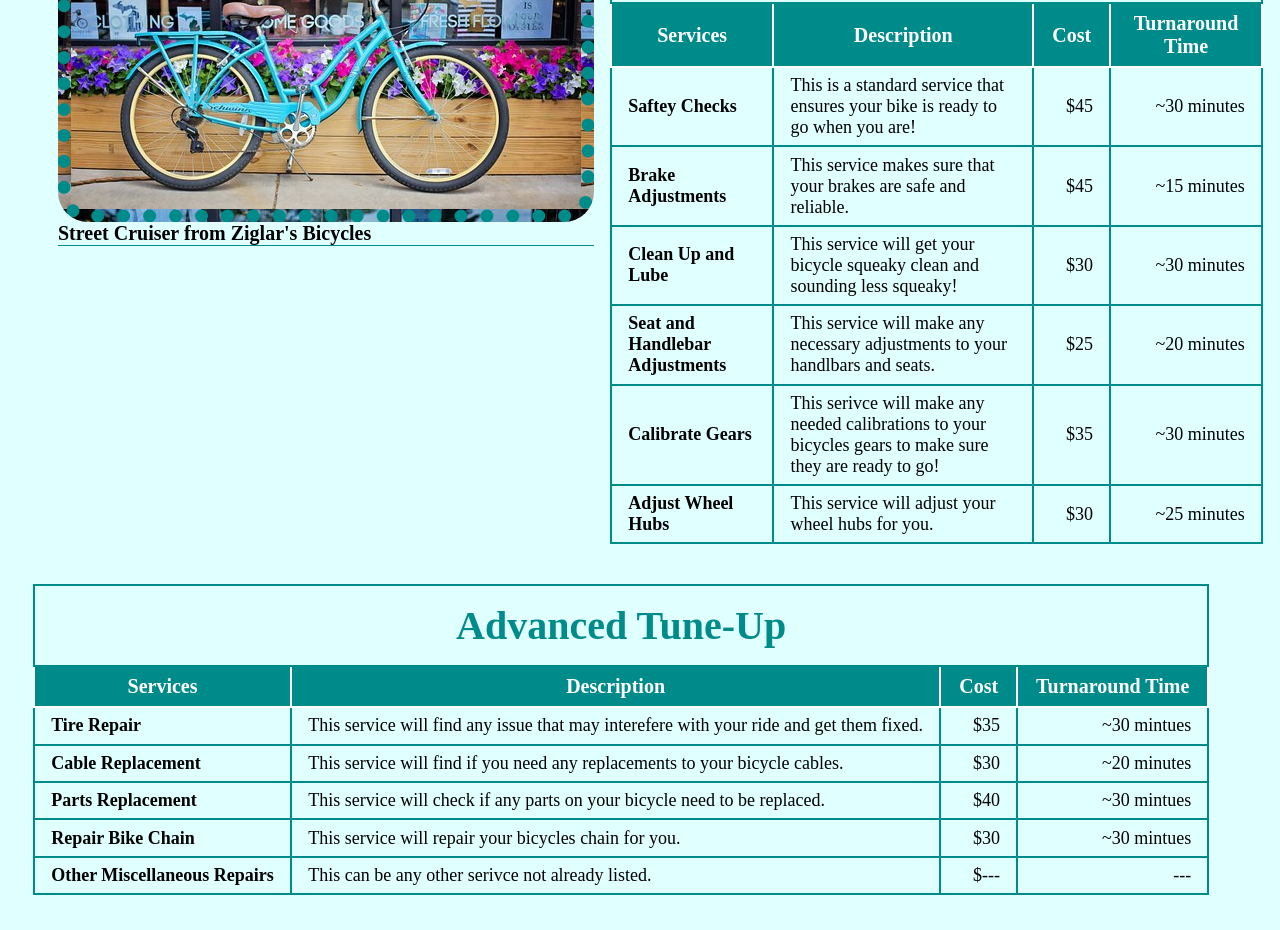
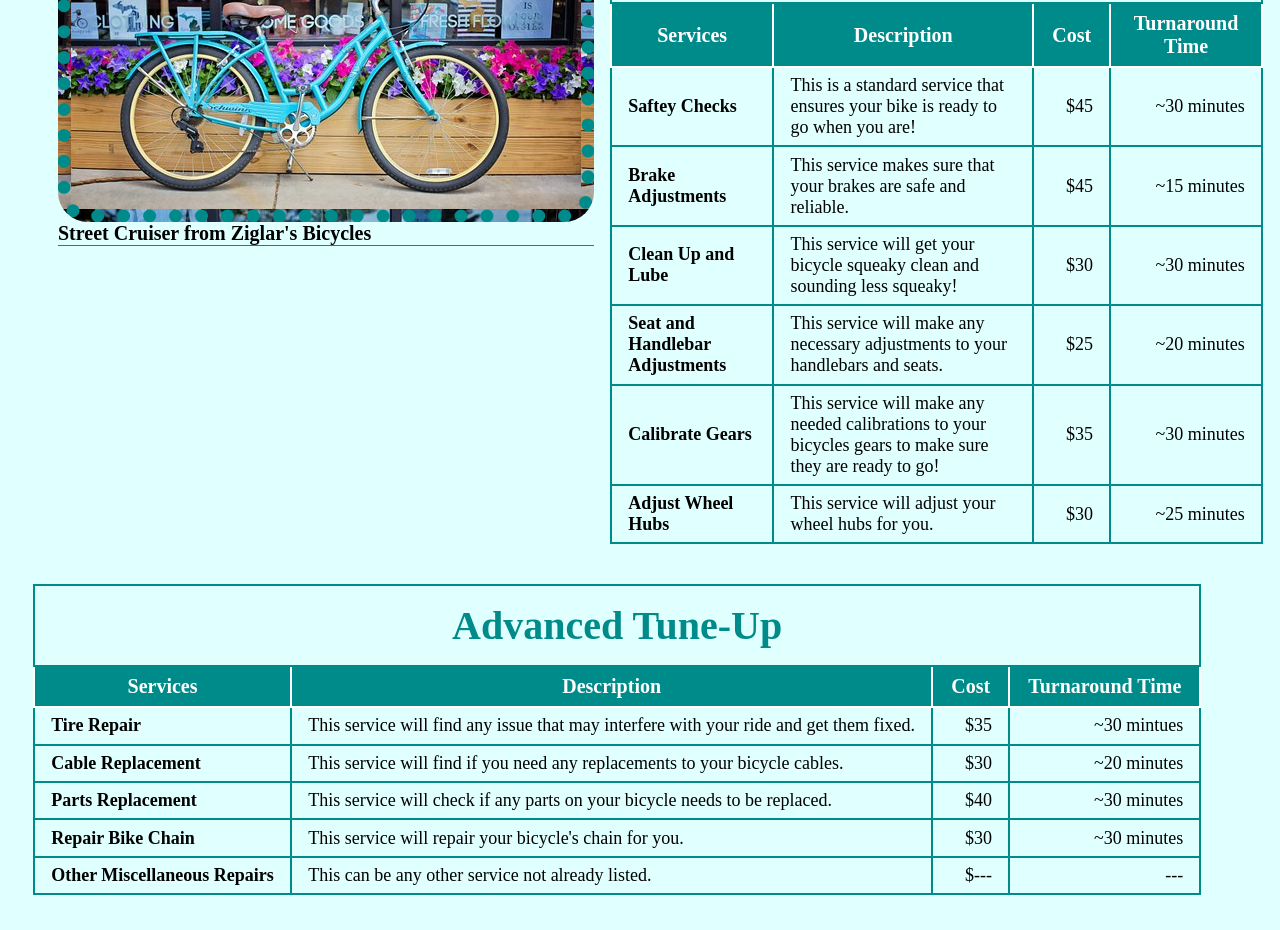
Before and after one commit to kziglar/kziglar.github.io, a plain HTML site: page services.htm in a window 1280 px wide. Shown: the part 186-1116 px from the top of the page. Drawn offline with nearby package versions, Linux system fonts and the light colour scheme.

Commit message:
Update services.htm

```diff
--- a/services.htm
+++ b/services.htm
@@ -95,14 +95,14 @@ Tested: March 24, 2022, Passed on Chrome and Microsoft Edge browsers.
 
             <tr>
                 <td class = "leftbold">Seat and Handlebar Adjustments</td>
-                <td class = "left">This service will make any necessary adjustments to your handlbars and seats.</td>
+                <td class = "left">This service will make any necessary adjustments to your handlebars and seats.</td>
                 <td>$25</td>
                 <td>~20 minutes</td>
             </tr>
 
             <tr>
                 <td class = "leftbold">Calibrate Gears</td>
-                <td class = "left">This serivce will make any needed calibrations to your bicycles gears to make sure they are ready to go!</td>
+                <td class = "left">This service will make any needed calibrations to your bicycles gears to make sure they are ready to go!</td>
                 <td>$35</td>
                 <td>~30 minutes</td>
             </tr>
@@ -137,7 +137,7 @@ Tested: March 24, 2022, Passed on Chrome and Microsoft Edge browsers.
 
             <tr>
                 <td class = "leftbold">Tire Repair</td>
-                <td class = "left">This service will find any issue that may interefere with your ride and get them fixed.</td>
+                <td class = "left">This service will find any issue that may interfere with your ride and get them fixed.</td>
                 <td>$35</td>
                 <td>~30 mintues</td>
             </tr>
@@ -151,21 +151,21 @@ Tested: March 24, 2022, Passed on Chrome and Microsoft Edge browsers.
 
             <tr>
                 <td class = "leftbold">Parts Replacement</td>
-                <td class = "left">This service will check if any parts on your bicycle need to be replaced.</td>
+                <td class = "left">This service will check if any parts on your bicycle needs to be replaced.</td>
                 <td>$40</td>
-                <td>~30 mintues</td>
+                <td>~30 minutes</td>
             </tr>
 
             <tr>
                 <td class = "leftbold">Repair Bike Chain</td>
-                <td class = "left">This service will repair your bicycles chain for you.</td>
+                <td class = "left">This service will repair your bicycle's chain for you.</td>
                 <td>$30</td>
-                <td>~30 mintues</td>
+                <td>~30 minutes</td>
             </tr>
 
             <tr>
                 <td class = "leftbold">Other Miscellaneous Repairs</td>
-                <td class = "left">This can be any other serivce not already listed.</td>
+                <td class = "left">This can be any other service not already listed.</td>
                 <td>$---</td>
                 <td>---</td>
             </tr>
```
